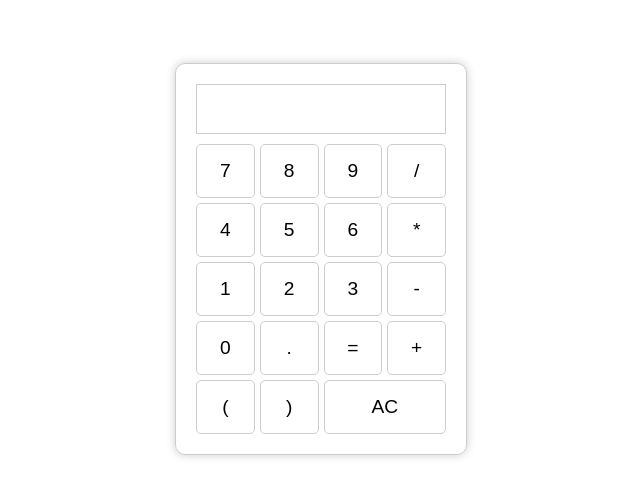
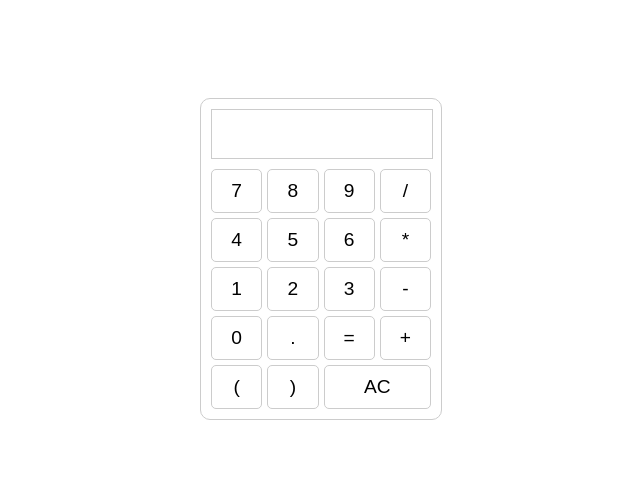
Before and after one commit to yen1098/notioncalculator, a plain HTML site: page index.html in a window 1280 px wide. Shown: the part 141-638 px from the top of the page, without its empty margins (319-959 px from the left). Drawn offline with Linux system fonts and the light colour scheme.

Commit message:
Update index.html

```diff
--- a/index.html
+++ b/index.html
@@ -3,7 +3,7 @@
 <head>
 <meta charset="UTF-8">
 <meta name="viewport" content="width=device-width, initial-scale=1.0">
-<title>Transparent Background Calculator</title>
+<title>Simple Calculator</title>
 <style>
   body {
     font-family: Arial, sans-serif;
@@ -18,12 +18,11 @@
     background: rgba(255, 255, 255, 0.2);
     border: 1px solid #ccc;
     border-radius: 10px;
-    padding: 20px;
-    box-shadow: 0 0 10px rgba(0, 0, 0, 0.2);
-    width: 250px;
+    padding: 10px;
+    width: 220px;
   }
   .display {
-    width: calc(100% - 22px);
+    width: calc(100% - 20px); /* Adjusted to fit within the borders */
     padding: 10px;
     margin-bottom: 10px;
     font-size: 1.5em;
@@ -39,7 +38,7 @@
     gap: 5px;
   }
   .button {
-    padding: 15px;
+    padding: 10px;
     font-size: 1.2em;
     border: 1px solid #ccc;
     background: rgba(255, 255, 255, 0.3);
@@ -106,7 +105,7 @@
     if (
       !isNaN(e.key) ||
       ['+', '-', '*', '/', '.', 'Backspace', 'Enter', 'ArrowLeft', 'ArrowRight', 'ArrowUp', 'ArrowDown', 'Delete', '(', ')'].includes(e.key) ||
-      (e.ctrlKey && e.key === 'a') // Allow Ctrl+A to select all
+      (e.ctrlKey && ['a', 'x', 'z', 'c'].includes(e.key)) // Allow Ctrl+A, Ctrl+X, Ctrl+Z, Ctrl+C
     ) {
       if (e.key === 'Enter') {
         e.preventDefault(); // Prevent form submission on Enter key
```
